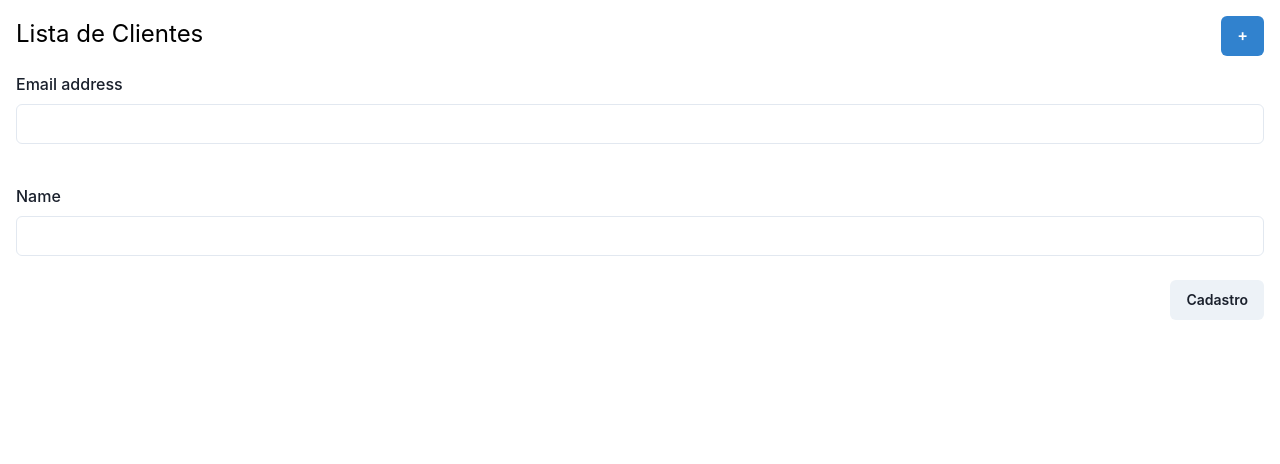
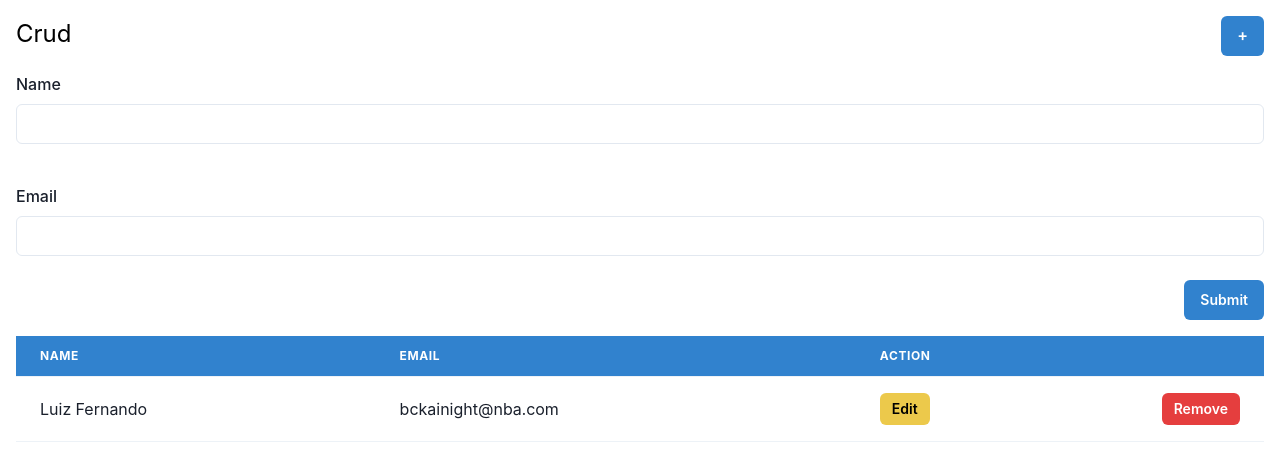
Before and after one commit to beceluiz/crud, a Next.js app: page / in a window 1280 px wide. Shown: the top 464 px of the page. Built offline with nearby package versions, Linux system fonts and the light colour scheme.

Commit message:
finishing the input & form style

```diff
--- a/package.json
+++ b/package.json
@@ -19,6 +19,7 @@
   },
   "devDependencies": {
     "eslint": "8.18.0",
-    "eslint-config-next": "12.1.6"
+    "eslint-config-next": "12.1.6",
+    "react-icons": "^4.4.0"
   }
 }
--- a/src/pages/index.js
+++ b/src/pages/index.js
@@ -4,34 +4,62 @@ import {
   Flex,
   Box,
   Text,
-  FormControl,
-  FormLabel,
-  Input,
   VStack,
+  Table,
+  Thead,
+  Tbody,
+  Tr,
+  Th,
+  Td,
+  TableCaption,
 } from "@chakra-ui/react";
+import { InputForm } from "../components/input";
 
 export default function Home() {
   return (
     <Box margin="4">
+      {/* Header */}
       <Flex color="white" justifyContent="space-between">
         <Text color="black" fontSize="2xl">
-          Lista de Clientes
+          Crud
         </Text>
         <Button colorScheme="blue">+</Button>
       </Flex>
-      <VStack>
-        <FormControl id="email" marginY="1rem">
-          <FormLabel>Email address</FormLabel>
-          <Input type="email" />
-        </FormControl>
-        <FormControl marginY="1rem">
-          <FormLabel>Name</FormLabel>
-          <Input type="Text" />
-        </FormControl>
-        <Button fontSize="sm" alignSelf="flex-end">
-          Cadastro
+      {/* Input */}
+      <VStack marginBottom="4">
+        <InputForm type="text" label="Name" name="Name" />
+        <InputForm type="email" label="Email" name="Email" />
+
+        <Button colorScheme="blue" fontSize="sm" alignSelf="flex-end">
+          Submit
         </Button>
       </VStack>
+      {/* Table */}
+      <Table variant="simple">
+        <Thead bgColor="blue.500">
+          <Tr>
+            <Th textColor="white">Name</Th>
+            <Th textColor="white">Email</Th>
+            <Th textColor="white">Action</Th>
+          </Tr>
+        </Thead>
+        <Tbody>
+          <Tr>
+            <Td>Luiz Fernando</Td>
+            <Td>bckainight@nba.com</Td>
+            <Td>
+              <Flex justifyContent="space-between">
+                <Button colorScheme="yellow" size="sm" font-size="smaller">
+                  Edit
+                </Button>
+                <Button colorScheme="red" size="sm" font-size="smaller">
+                  Remove
+                </Button>
+              </Flex>
+            </Td>
+          </Tr>
+        </Tbody>
+      </Table>
     </Box>
   );
 }
```
Also changed, not shown: 1 other file (tests, documents, lock files or other folders).
